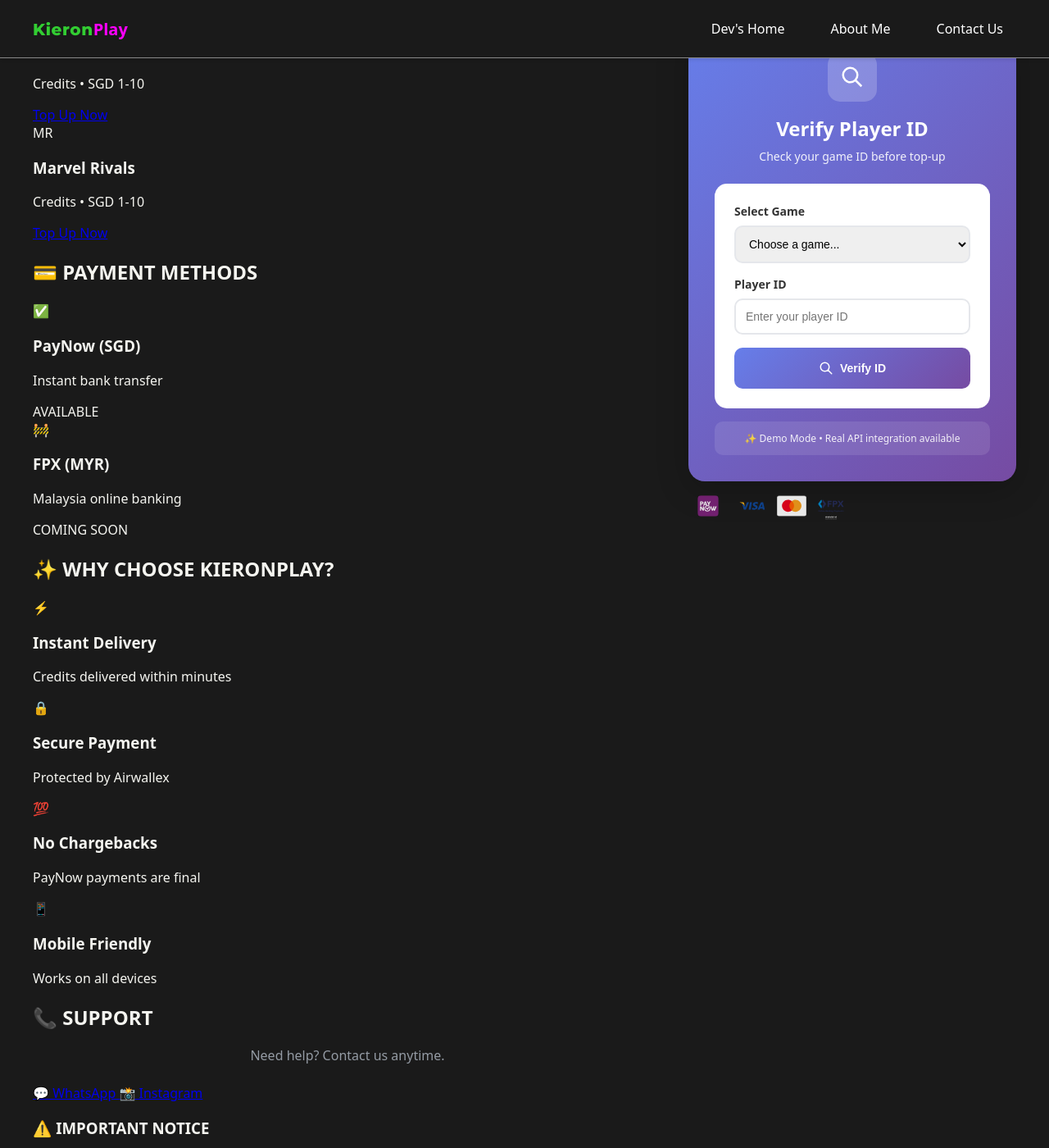
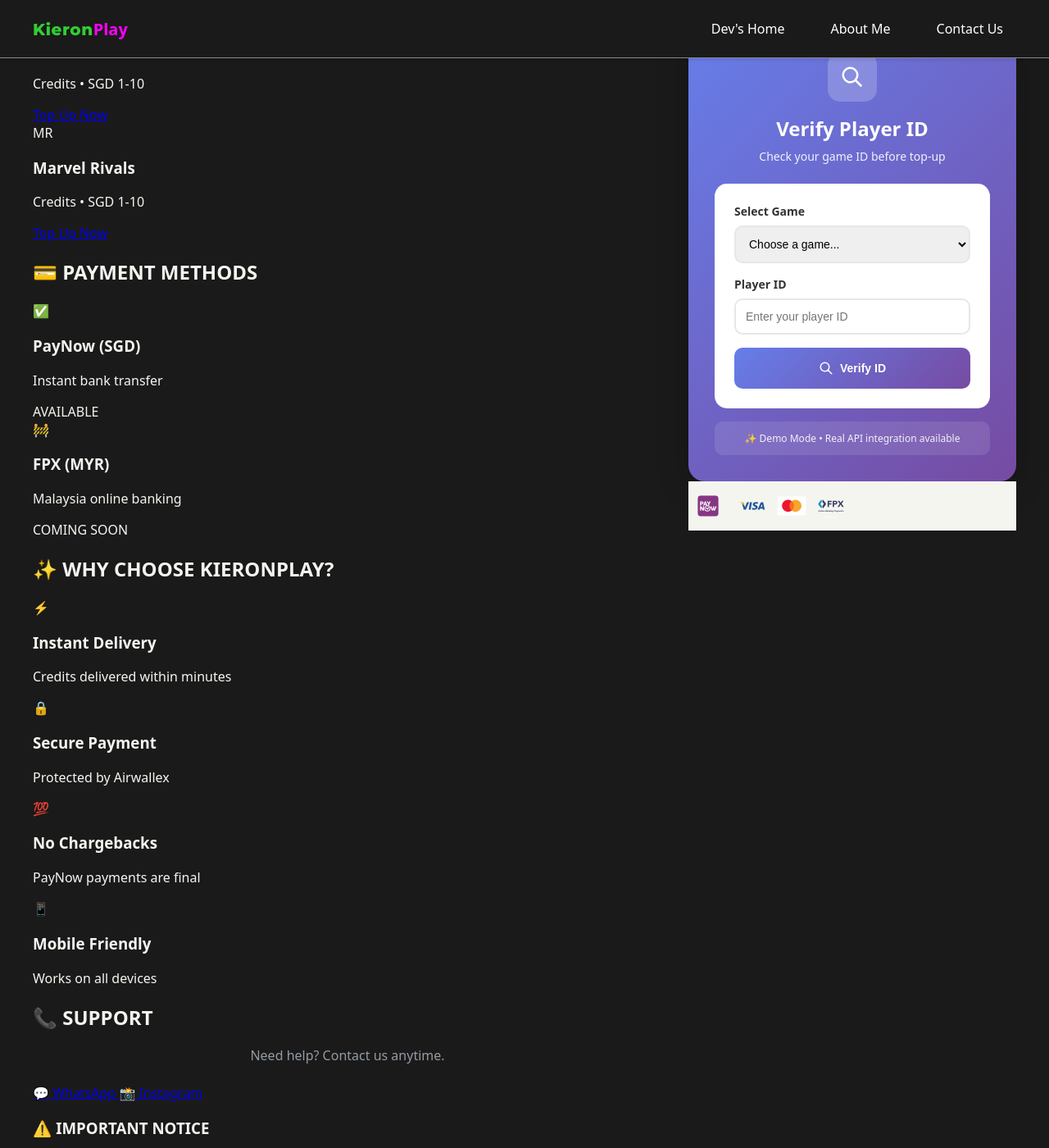
Before and after one commit to m33lucky-benny/kieron, a Jekyll site: the page built from index.md, in a window 1280 px wide and 1400 px high, scrolled down 471 px. Shown: the whole window at 82% size. Built offline with Jekyll 4.4.1, drawn with Linux system fonts in a browser that asks for light colours.

Commit message:
Update main.scss

```diff
--- a/assets/css/main.scss
+++ b/assets/css/main.scss
@@ -182,6 +182,7 @@
 // ----------------------------------------
 .payment-bar {
   display: flex;
+  background: var(--text);
   justify-content: center;
   align-items: center;
   gap: 0.75rem;
```
